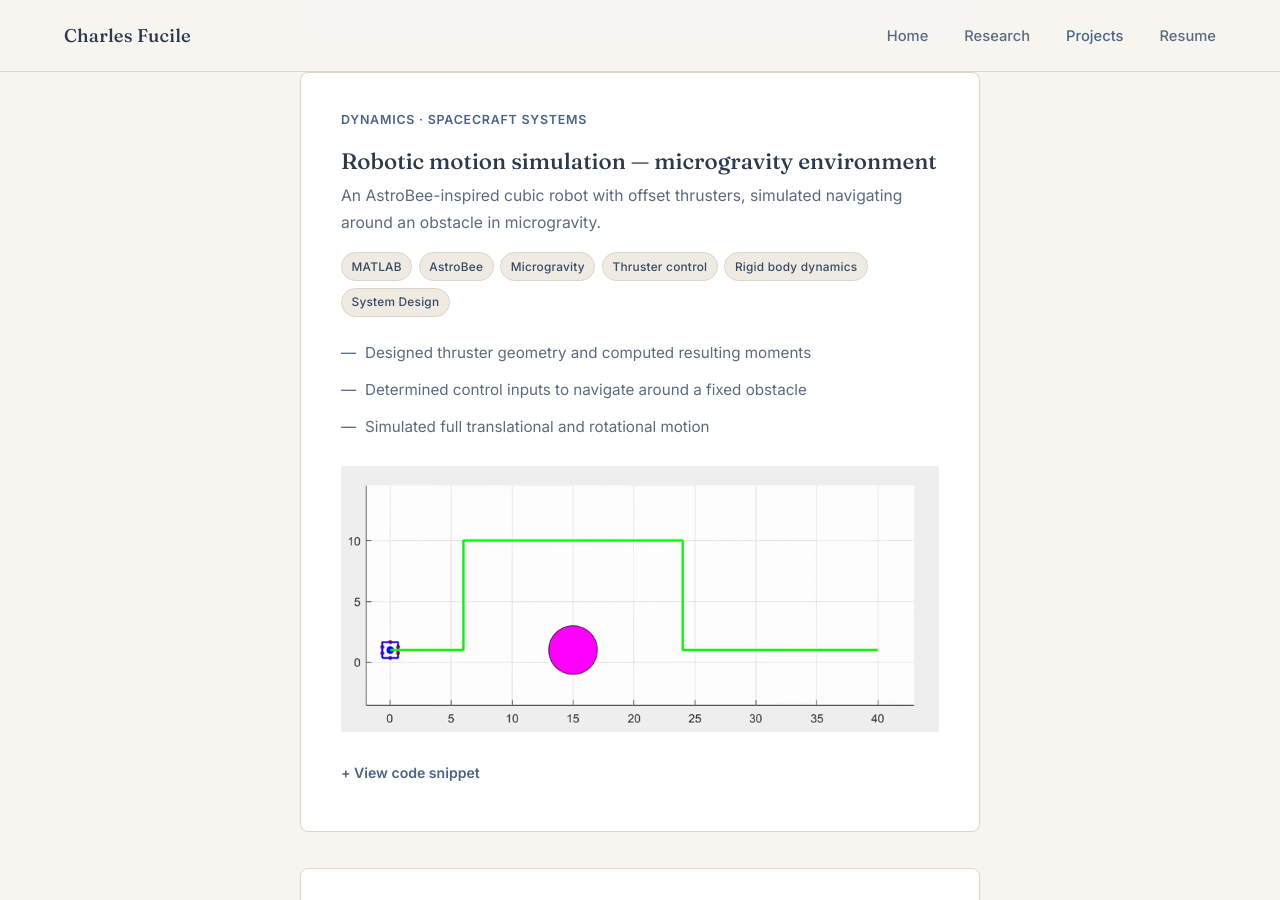
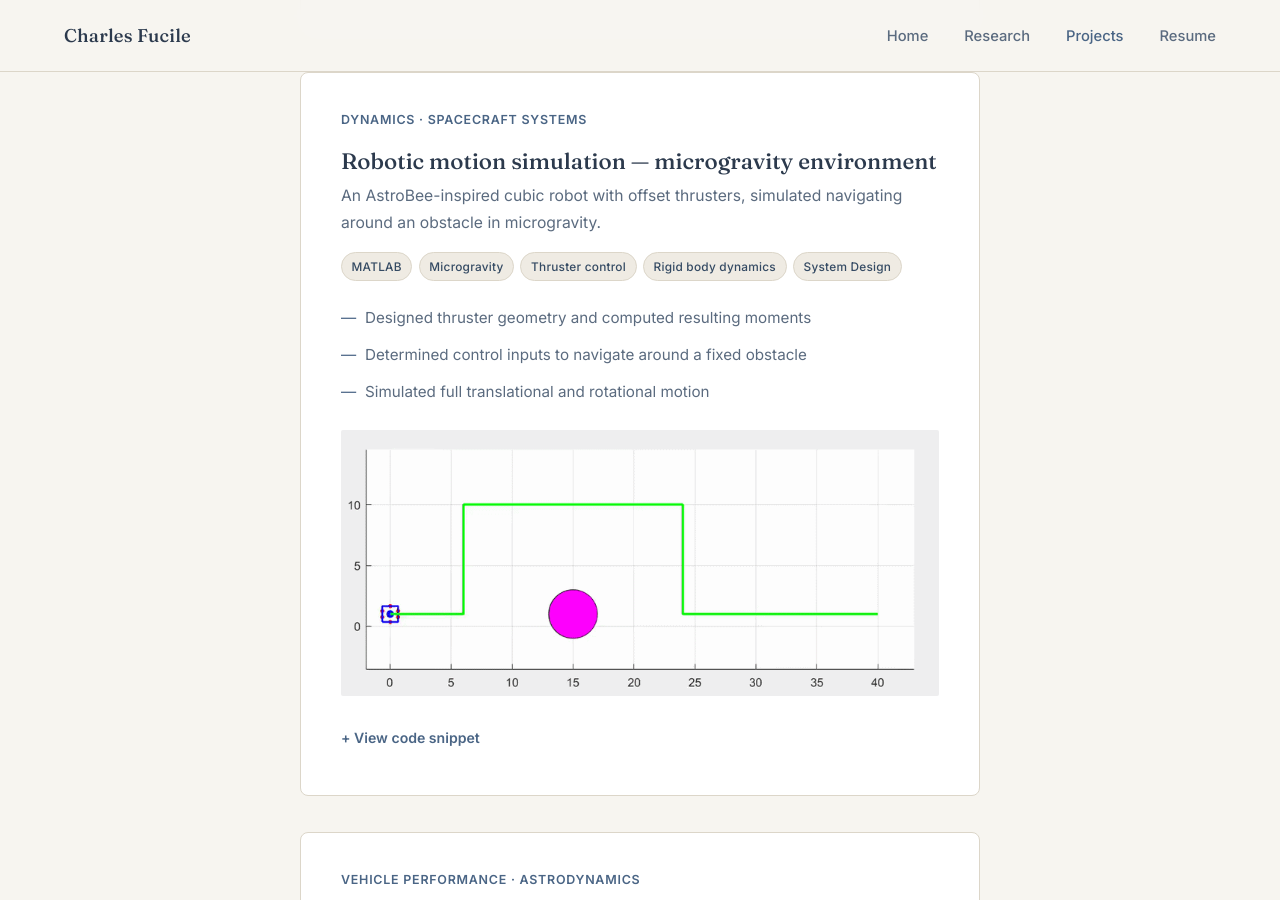
Before and after one commit to cfucile3/Portfolio, a Jekyll site: the page built from projects.html, in a window 1280 px wide and 900 px high, scrolled down 2323 px. Built offline with Jekyll 4.4.1, drawn with Linux system fonts in a browser that asks for light colours.

Commit message:
Update projects.html

```diff
--- a/projects.html
+++ b/projects.html
@@ -324,7 +324,6 @@ y(i+1) = y(i) + vy(i) * dt;</code></pre>
 
     <div class="tag-row">
       <span class="tag">MATLAB</span>
-      <span class="tag">AstroBee</span>
       <span class="tag">Microgravity</span>
       <span class="tag">Thruster control</span>
       <span class="tag">Rigid body dynamics</span>
```
